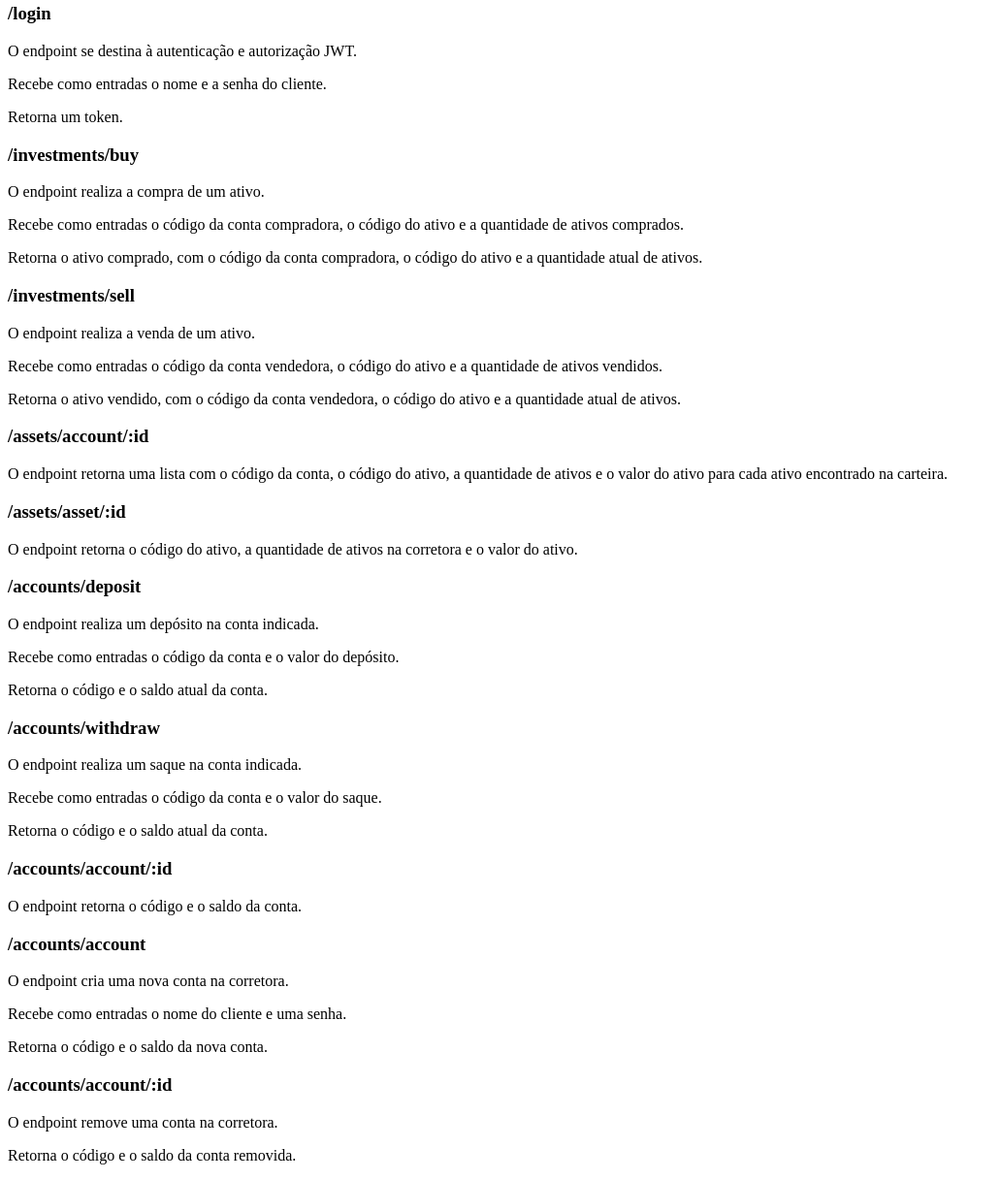
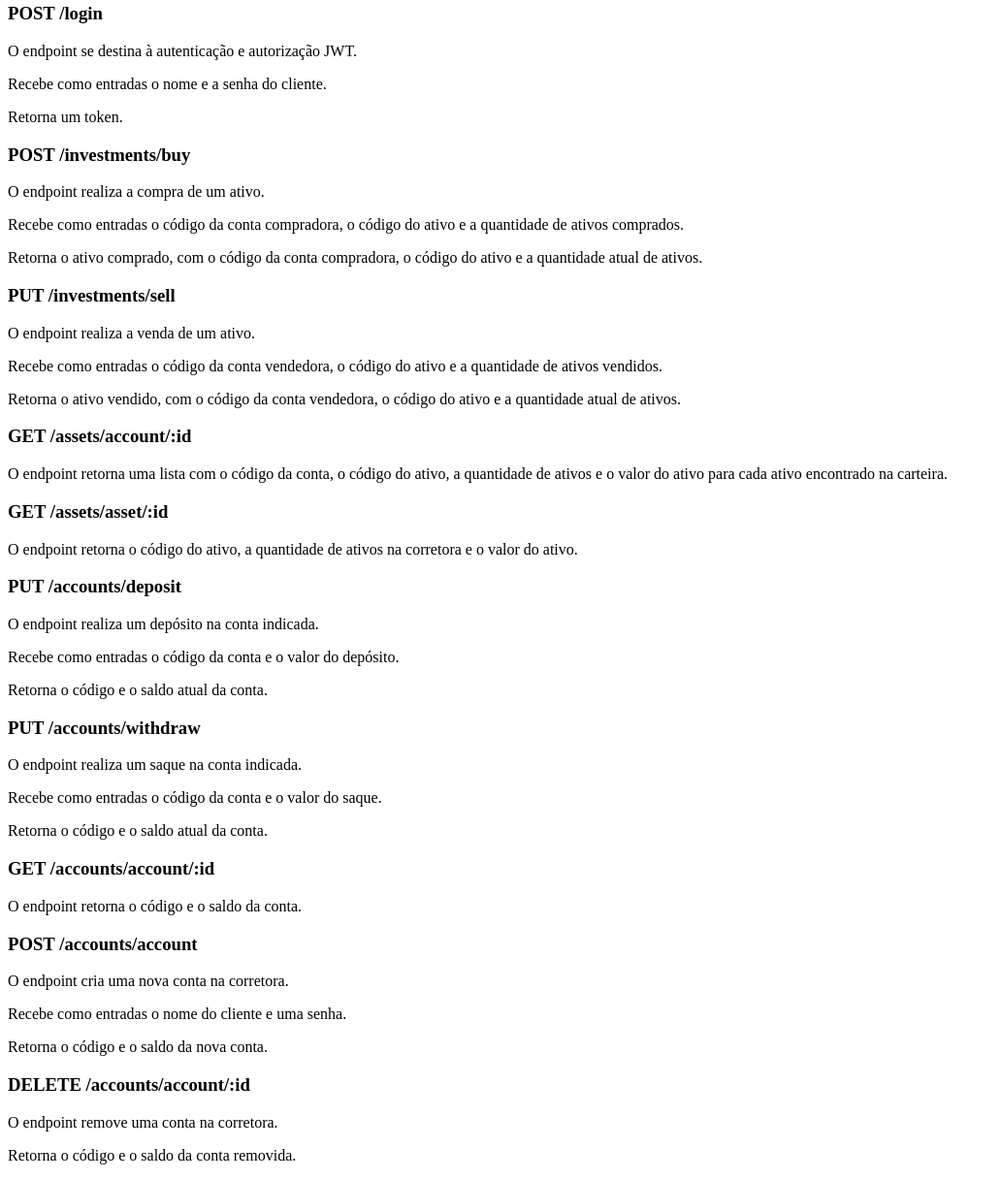
Before and after one commit to rhenanstoccozimmermann/xpinc-investments-api, a website: page index.html in a window 1280 px wide. Shown: the part 325-1542 px from the top of the page at 97% size, without its empty margins (0-1032 px from the left). Drawn offline with Linux system fonts and the light colour scheme.

Commit message:
fix: added the HTTP methods on the list of actions to the Front-End

```diff
--- a/index.html
+++ b/index.html
@@ -14,37 +14,37 @@
     <h2>Endpoints</h2>
     <h3>/docs</h3>
     <p>Documentação da API no Swagger.</p>
-    <h3>/login</h3>
+    <h3>POST /login</h3>
     <p>O endpoint se destina à autenticação e autorização JWT.</p>
     <p>Recebe como entradas o nome e a senha do cliente.</p>
     <p>Retorna um token.</p>
-    <h3>/investments/buy</h3>
+    <h3>POST /investments/buy</h3>
     <p>O endpoint realiza a compra de um ativo.</p>
     <p>Recebe como entradas o código da conta compradora, o código do ativo e a quantidade de ativos comprados.</p>
     <p>Retorna o ativo comprado, com o código da conta compradora, o código do ativo e a quantidade atual de ativos.</p>
-    <h3>/investments/sell</h3>
+    <h3>PUT /investments/sell</h3>
     <p>O endpoint realiza a venda de um ativo.</p>
     <p>Recebe como entradas o código da conta vendedora, o código do ativo e a quantidade de ativos vendidos.</p>
     <p>Retorna o ativo vendido, com o código da conta vendedora, o código do ativo e a quantidade atual de ativos.</p>
-    <h3>/assets/account/:id</h3>
+    <h3>GET /assets/account/:id</h3>
     <p>O endpoint retorna uma lista com o código da conta, o código do ativo, a quantidade de ativos e o valor do ativo para cada ativo encontrado na carteira.</p>
-    <h3>/assets/asset/:id</h3>
+    <h3>GET /assets/asset/:id</h3>
     <p>O endpoint retorna o código do ativo, a quantidade de ativos na corretora e o valor do ativo.</p>
-    <h3>/accounts/deposit</h3>
+    <h3>PUT /accounts/deposit</h3>
     <p>O endpoint realiza um depósito na conta indicada.</p>
     <p>Recebe como entradas o código da conta e o valor do depósito.</p>
     <p>Retorna o código e o saldo atual da conta.</p>
-    <h3>/accounts/withdraw</h3>
+    <h3>PUT /accounts/withdraw</h3>
     <p>O endpoint realiza um saque na conta indicada.</p>
     <p>Recebe como entradas o código da conta e o valor do saque.</p>
     <p>Retorna o código e o saldo atual da conta.</p>
-    <h3>/accounts/account/:id</h3>
+    <h3>GET /accounts/account/:id</h3>
     <p>O endpoint retorna o código e o saldo da conta.</p>
-    <h3>/accounts/account</h3>
+    <h3>POST /accounts/account</h3>
     <p>O endpoint cria uma nova conta na corretora.</p>
     <p>Recebe como entradas o nome do cliente e uma senha.</p>
     <p>Retorna o código e o saldo da nova conta.</p>
-    <h3>/accounts/account/:id</h3>
+    <h3>DELETE /accounts/account/:id</h3>
     <p>O endpoint remove uma conta na corretora.</p>
     <p>Retorna o código e o saldo da conta removida.</p>
   </body>
```
